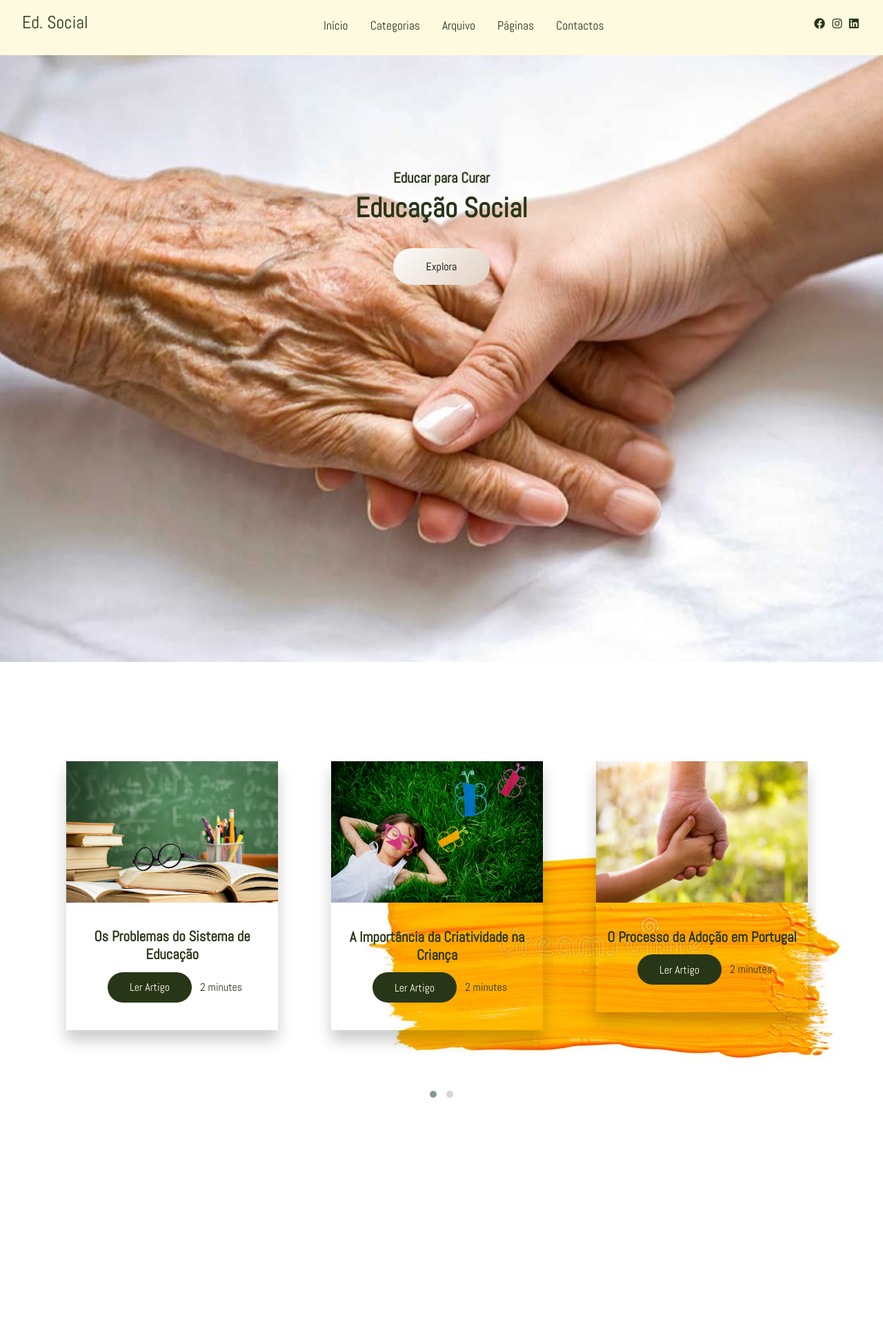
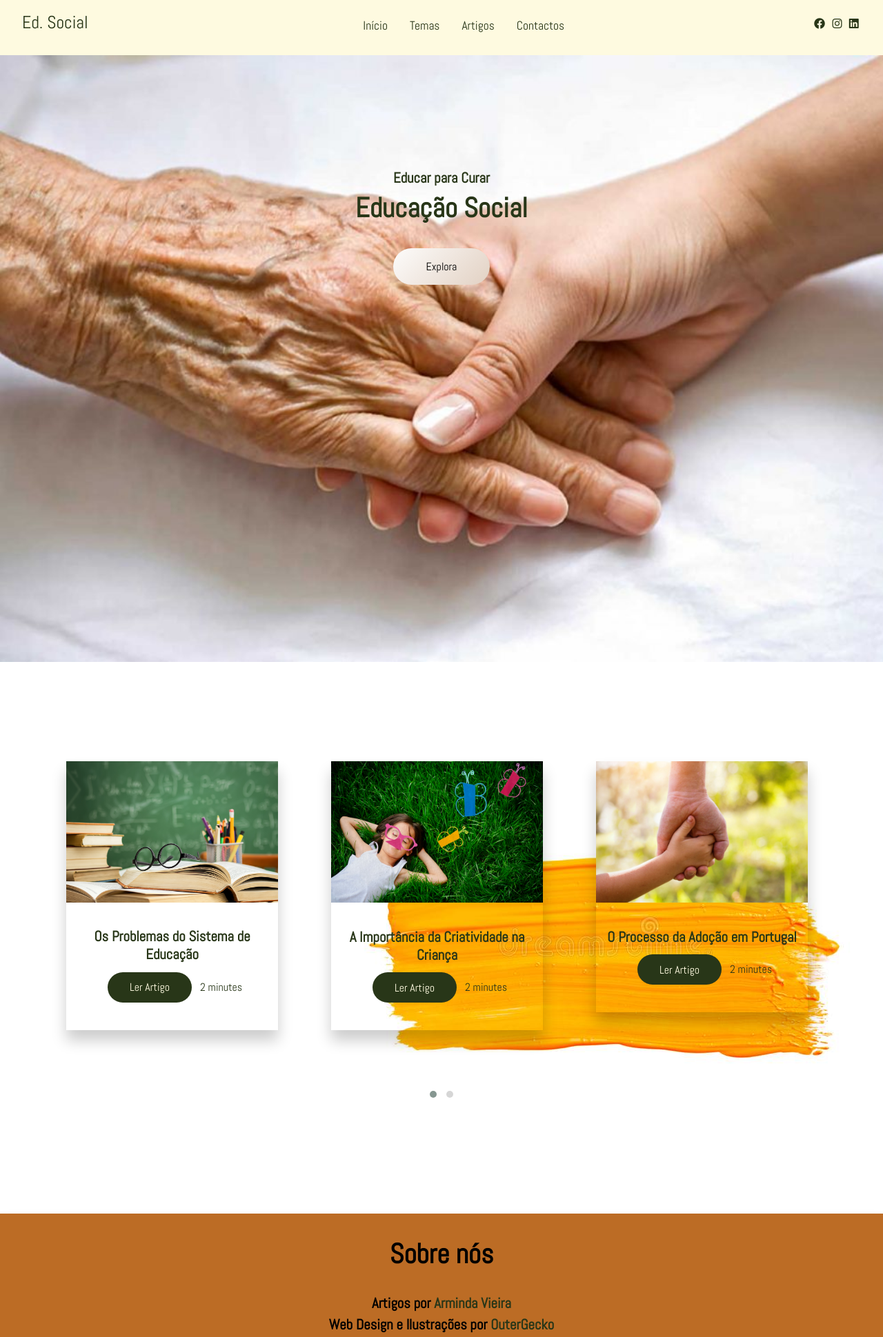
Before and after one commit to gecko-boy/blog_profissional, a plain HTML site: page index.html in a window 1280 px wide. Shown: the whole page at 69% size. Before the commit the page ends 1760 px from the top, so only its background shows below. Drawn offline with Linux system fonts and the light colour scheme.

Commit message:
Footer finished!
Made a simple footer with information about the people working on the project and redirecting the user back to the contacts page

```diff
--- a/css/style.css
+++ b/css/style.css
@@ -218,7 +218,29 @@ main .titulo .explora:hover{
 
 /*-------------------- Corpo do Site --------------------*/
 
+/*-------------------- Rodapé --------------------*/
+footer.rodape{
+    height: 100%;
+    background: var(--coffee);
+    position: relative;
+    box-shadow: 0 15px 20px rgba(0, 0, 0, 0.2);
+}
 
+footer.rodape .container {
+    display: grid;
+    grid-template-columns: 100%;
+    justify-content: center;
+    text-align: center;
+}
+
+footer.rodape .container a:hover {
+    text-decoration: underline;
+}
+
+footer.rodape .container a.contactos {
+    color: black;
+}
+/*-------------------- Rodapé --------------------*/
 
 /* Viewport less then or equal to 750px */
 @media only screen and (max-width: 750px){
--- a/index.html
+++ b/index.html
@@ -39,13 +39,10 @@
                         <a href="#">Início</a>
                     </li>
                     <li class="nav-link">
-                        <a href="#">Categorias</a>
+                        <a href="#">Temas</a>
                     </li>
                     <li class="nav-link">
-                        <a href="#">Arquivo</a>
-                    </li>
-                    <li class="nav-link">
-                        <a href="#">Páginas</a>
+                        <a href="#">Artigos</a>
                     </li>
                     <li class="nav-link">
                         <a href="#">Contactos</a>
@@ -53,9 +50,9 @@
                 </ul>
             </div>
             <div class="social text-gray">
-                <a href="#"><i class="fa-brands fa-facebook"></i></a>
-                <a href="#"><i class="fa-brands fa-instagram"></i></a>
-                <a href="#"><i class="fa-brands fa-linkedin"></i></a>
+                <a href="#" target="_blank"><i class="fa-brands fa-facebook"></i></a>
+                <a href="#" target="_blank"><i class="fa-brands fa-instagram"></i></a>
+                <a href="#" target="_blank"><i class="fa-brands fa-linkedin"></i></a>
         </div>
     </nav>
     <!-- Barra de Navegação -->
@@ -143,6 +140,21 @@
 
 
 
+    <!-- Rodapé -->
+    <footer class="rodape">
+        <div class="container">
+            <div class="sobre-nos">
+                <h2><a class="contactos" href="#">Sobre nós</a></h2>
+                <h3>Artigos por <a class="pessoas" href="#" target="_blank">Arminda Vieira</a></h3>
+                <h3>Web Design e Ilustrações por <a class="pessoas" href="https://www.instagram.com/outergecko_/" target="_blank">OuterGecko</a></h3>
+            </div>
+        </div>
+    </footer>
+    <!-- Rodapé -->
+
+
+
+
     <!-- Ficheiro JQuery Javascript -->
     <script src="js/jquery3.6.0.min.js"></script>
 
```
